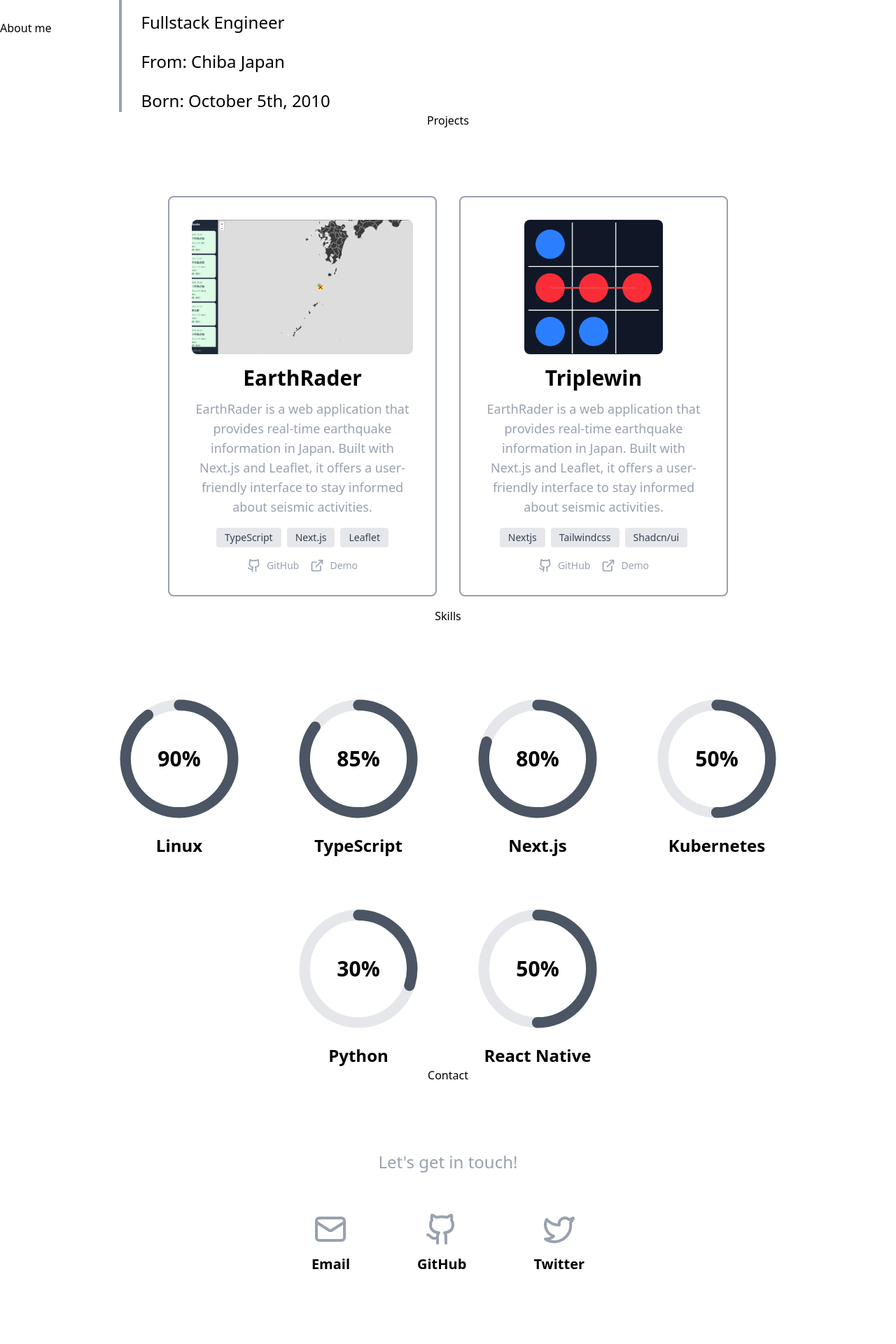
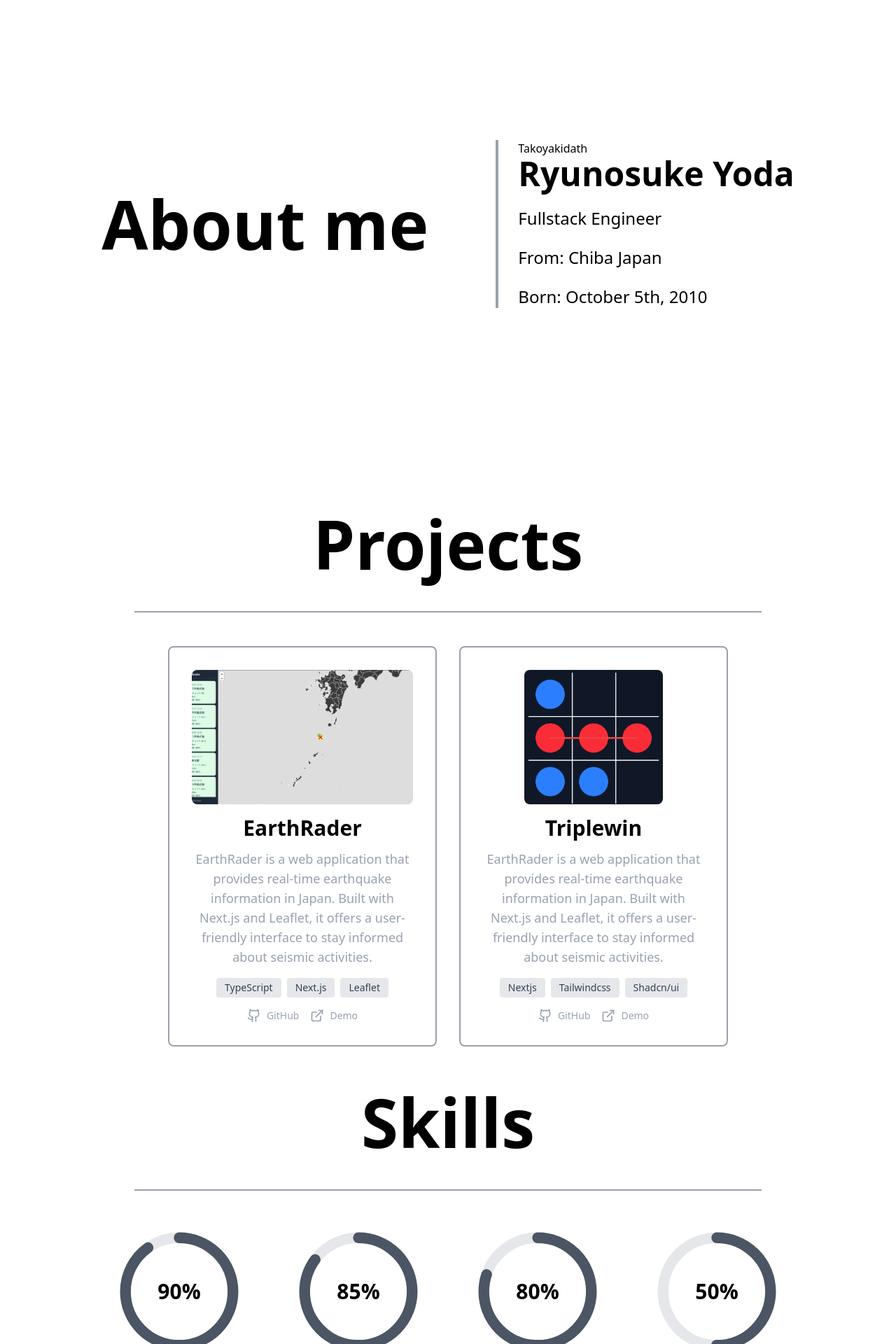
Before and after one commit to takoyakidath/takoyakiportfolio, a Next.js app: page / in a window 1280 px wide. Shown: the part 880-2800 px from the top of the page at 70% size. Before the commit the page ends 2724 px from the top, so only its background shows below. Built offline with nearby package versions, Linux system fonts and the light colour scheme.

Commit message:
Revert "fix"
This reverts commit 2a8fb015f56147d6b7102784c46cafa938efac3a.

```diff
--- a/src/components/sections/AboutSection.tsx
+++ b/src/components/sections/AboutSection.tsx
@@ -2,9 +2,9 @@
 
 export function AboutSection() {
   return (
-    <div className="section-container">
-      <div className="flex flex-col md:flex-row items-start md:items-center gap-6 sm:gap-8 md:gap-16 lg:gap-24 max-w-7xl w-full">
-        <div className="section-title">About me</div>
+    <div className="relative h-screen flex items-center justify-center px-4 sm:px-6 md:px-8 lg:px-16">
+      <div className="flex flex-col md:flex-row items-start md:items-center gap-6 sm:gap-8 md:gap-16 lg:gap-24 max-w-7xl">
+        <div className="text-3xl sm:text-4xl md:text-6xl lg:text-8xl font-bold">About me</div>
         <div className="relative flex flex-col gap-3 sm:gap-4 md:gap-6 text-base sm:text-lg md:text-xl lg:text-2xl pl-5 sm:pl-6 md:pl-8">
           <div className="absolute left-0 top-0 bottom-0 w-1 bg-gray-400"></div>
           <div className="text-sm sm:text-base">Takoyakidath</div>
--- a/src/components/sections/ContactSection.tsx
+++ b/src/components/sections/ContactSection.tsx
@@ -23,10 +23,10 @@
 
 export function ContactSection() {
   return (
-    <div className="section-container">
+    <div className="relative h-screen flex items-center justify-center px-4 sm:px-6 md:px-8 lg:px-16">
       <div className="flex flex-col items-center gap-6 sm:gap-8 md:gap-12 w-full max-w-7xl">
-        <div className="section-title">Contact</div>
-        <div className="section-divider"></div>
+        <div className="text-3xl sm:text-4xl md:text-6xl lg:text-8xl font-bold">Contact</div>
+        <div className="w-full max-w-4xl border-b-2 border-gray-400"></div>
         <div className="flex flex-col items-center gap-4 sm:gap-6 md:gap-8">
           <p className="text-base sm:text-lg md:text-xl lg:text-2xl text-gray-400 text-center px-4">
             Let's get in touch!
@@ -34,7 +34,7 @@
           <div className="flex flex-wrap justify-center gap-4 sm:gap-6 md:gap-8 lg:gap-12">
             <a
               href={`mailto:${CONTACT_EMAIL}`}
-              className="card-hover flex flex-col items-center gap-2 sm:gap-3 p-3 sm:p-4 md:p-6 group"
+              className="flex flex-col items-center gap-2 sm:gap-3 p-3 sm:p-4 md:p-6 border-2 border-gray-400 rounded-lg hover:border-gray-600 transition-colors duration-300 group"
             >
               <Mail className="w-6 h-6 sm:w-8 sm:h-8 md:w-10 md:h-10 lg:w-12 lg:h-12 text-gray-400 group-hover:text-gray-600 transition-colors" />
               <span className="text-sm sm:text-base md:text-lg lg:text-xl font-semibold">Email</span>
@@ -47,7 +47,7 @@
                   href={link.url}
                   target="_blank"
                   rel="noopener noreferrer"
-                  className="card-hover flex flex-col items-center gap-2 sm:gap-3 p-3 sm:p-4 md:p-6 group"
+                  className="flex flex-col items-center gap-2 sm:gap-3 p-3 sm:p-4 md:p-6 border-2 border-gray-400 rounded-lg hover:border-gray-600 transition-colors duration-300 group"
                 >
                   <Icon className="w-6 h-6 sm:w-8 sm:h-8 md:w-10 md:h-10 lg:w-12 lg:h-12 text-gray-400 group-hover:text-gray-600 transition-colors" />
                   <span className="text-sm sm:text-base md:text-lg lg:text-xl font-semibold">{link.name}</span>
--- a/src/components/sections/HeroSection.tsx
+++ b/src/components/sections/HeroSection.tsx
@@ -3,7 +3,7 @@
 
 export function HeroSection() {
   return (
-    <div className="relative h-screen px-4">
+    <div className="section-container">
       <div className="flex flex-col items-center justify-center h-screen">
         <div className="w-32 h-32 sm:w-40 sm:h-40 md:w-48 md:h-48 lg:w-52 lg:h-52 relative mb-4 sm:mb-6">
           <Image
@@ -13,7 +13,7 @@
             className="object-contain"
           />
         </div>
-        <div className="text-3xl sm:text-4xl md:text-6xl lg:text-8xl font-bold text-center px-2">Ryunosuke Yoda</div>
+        <div className="section-title text-center px-2">Ryunosuke Yoda</div>
         <div className="text-sm sm:text-base md:text-xl lg:text-2xl font-bold text-gray-400 mt-2 sm:mt-4">
           Software Engineer
         </div>
--- a/src/components/sections/ProjectsSection.tsx
+++ b/src/components/sections/ProjectsSection.tsx
@@ -4,10 +4,10 @@
 
 export function ProjectsSection() {
   return (
-    <div className="section-container">
+    <div className="relative h-screen flex items-center justify-center px-2 sm:px-4 md:px-8 lg:px-16">
       <div className="flex flex-col items-center gap-6 sm:gap-8 md:gap-12 w-full max-w-7xl">
-        <div className="section-title">Projects</div>
-        <div className="section-divider"></div>
+        <div className="text-3xl sm:text-4xl md:text-6xl lg:text-8xl font-bold">Projects</div>
+        <div className="w-full max-w-4xl border-b-2 border-gray-400"></div>
         <div className="w-full max-w-6xl overflow-x-auto hidden-scrollbar">
           <div className="flex gap-4 sm:gap-6 md:gap-8 pb-4 px-2 sm:px-4 justify-center">
           {projects.map((project) => (
--- a/src/components/sections/SkillsSection.tsx
+++ b/src/components/sections/SkillsSection.tsx
@@ -4,10 +4,10 @@
 
 export function SkillsSection() {
   return (
-    <div className="section-container">
+    <div className="relative h-screen flex items-center justify-center px-4 sm:px-6 md:px-8 lg:px-16">
       <div className="flex flex-col items-center gap-6 sm:gap-8 md:gap-12 w-full max-w-7xl">
-        <div className="section-title">Skills</div>
-        <div className="section-divider"></div>
+        <div className="text-3xl sm:text-4xl md:text-6xl lg:text-8xl font-bold">Skills</div>
+        <div className="w-full max-w-4xl border-b-2 border-gray-400"></div>
         <div className="w-full max-w-6xl flex flex-wrap justify-center gap-6 sm:gap-8 md:gap-12 lg:gap-16">
           {skills.map((skill) => (
             <SkillProgressBar key={skill.name} skill={skill.name} percentage={skill.percentage} />
```
